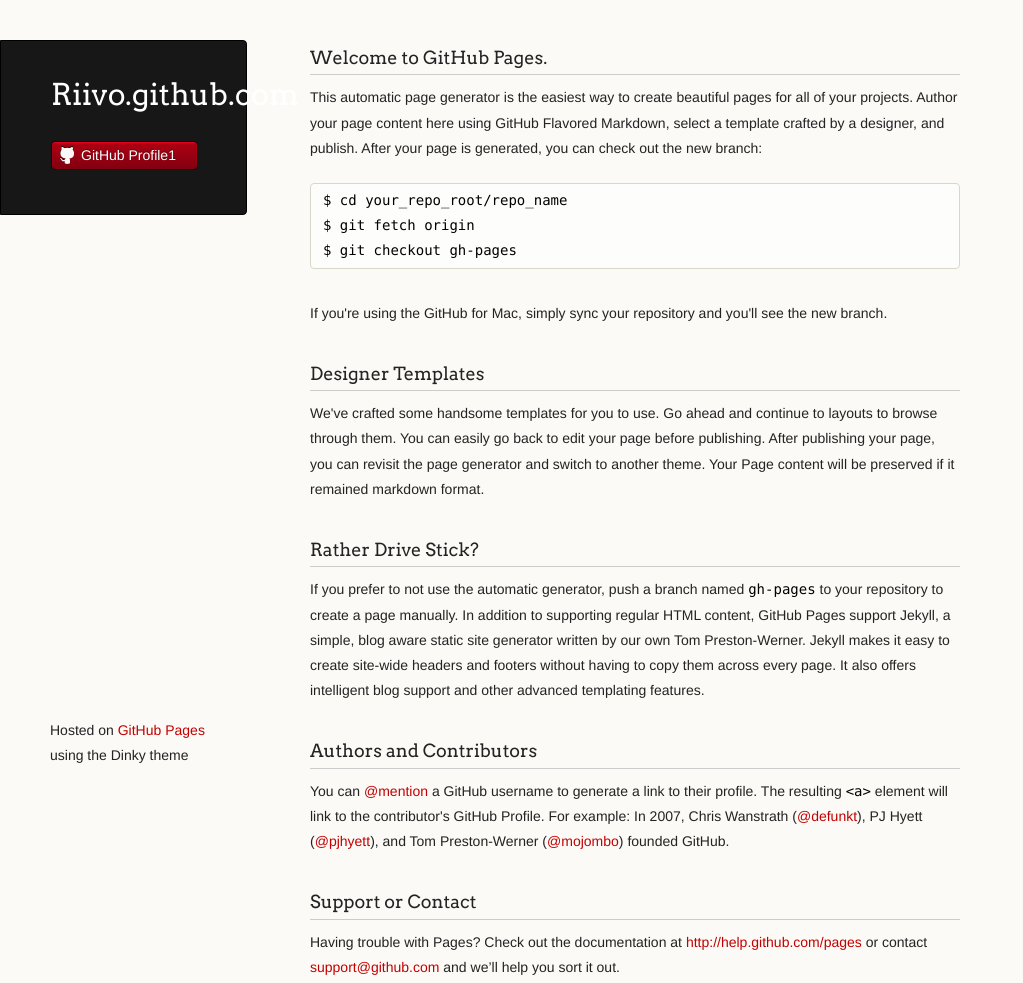
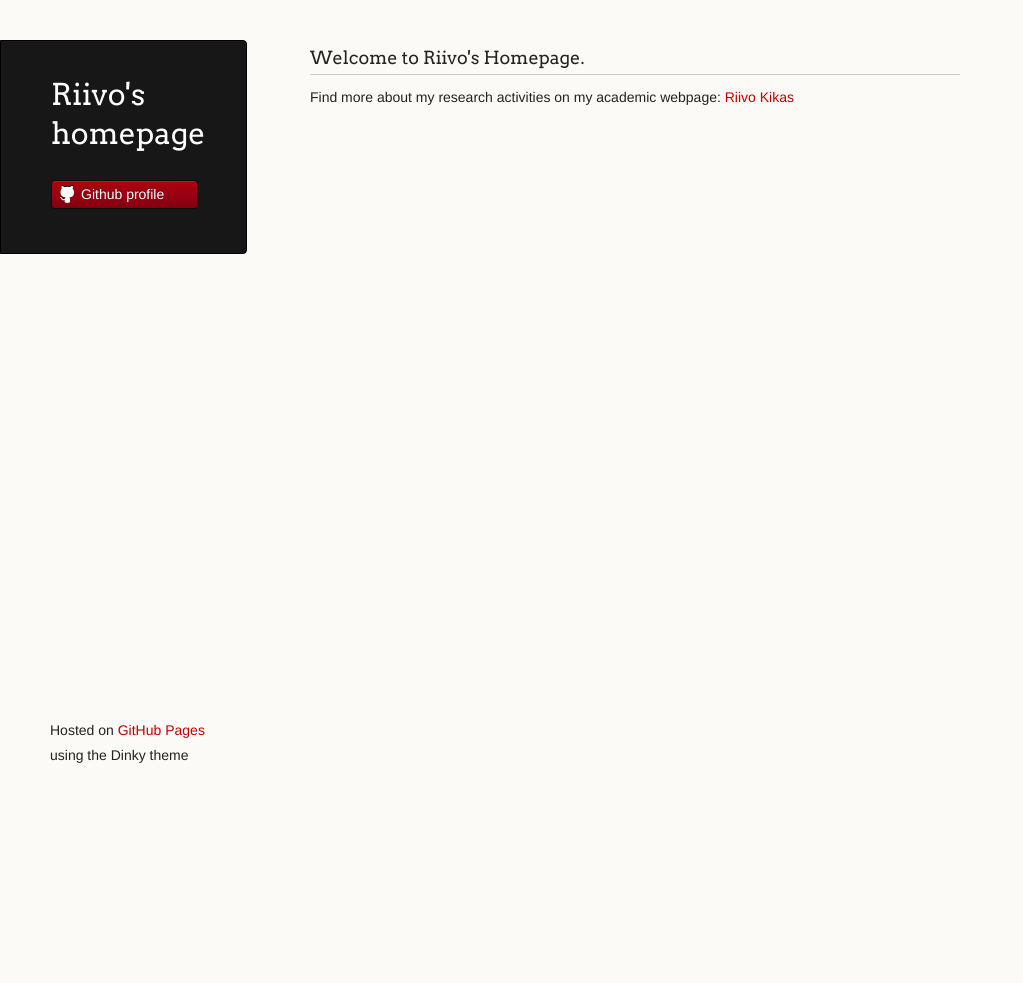
Before and after one commit to riivo/riivo.github.com, a plain HTML site: page index.html in a window 1280 px wide. Shown: the whole page, without its empty margins (0-1023 px from the left). After the commit the page ends 800 px from the top, so only its background shows below. Drawn offline with Linux system fonts and the light colour scheme.

Commit message:
updated data

```diff
--- a/index.html
+++ b/index.html
@@ -3,7 +3,7 @@
   <head>
     <meta charset="utf-8">
     <meta http-equiv="X-UA-Compatible" content="chrome=1">
-    <title>Riivo.github.com by riivo</title>
+    <title>Riivo Kikas</title>
 
     <link rel="stylesheet" href="stylesheets/styles.css">
     <link rel="stylesheet" href="stylesheets/pygment_trac.css">
@@ -16,51 +16,24 @@
   <body>
     <div class="wrapper">
       <header>
-        <h1 class="header">Riivo.github.com</h1>
+        <h1 class="header">Riivo's homepage</h1>
         <p class="header"></p>
 
 
 
         <ul>
-          <li><a class="buttons github" href="https://github.com/riivo">GitHub Profile1</a></li>
+          <li><a class="buttons github" href="https://github.com/riivo">Github profile</a></li>
         </ul>
 
       </header>
       <section>
-        <h3>
-<a name="welcome-to-github-pages" class="anchor" href="#welcome-to-github-pages"><span class="octicon octicon-link"></span></a>Welcome to GitHub Pages.</h3>
+        <h3>Welcome to Riivo's Homepage.</h3>
 
-<p>This automatic page generator is the easiest way to create beautiful pages for all of your projects. Author your page content here using GitHub Flavored Markdown, select a template crafted by a designer, and publish. After your page is generated, you can check out the new branch:</p>
+<p>Find more about my research activities on my academic webpage: <a href="http://kodu.ut.ee/~riivokik/">Riivo Kikas</a> </p>
 
-<pre><code>$ cd your_repo_root/repo_name
-$ git fetch origin
-$ git checkout gh-pages
-</code></pre>
-
-<p>If you're using the GitHub for Mac, simply sync your repository and you'll see the new branch.</p>
-
-<h3>
-<a name="designer-templates" class="anchor" href="#designer-templates"><span class="octicon octicon-link"></span></a>Designer Templates</h3>
-
-<p>We've crafted some handsome templates for you to use. Go ahead and continue to layouts to browse through them. You can easily go back to edit your page before publishing. After publishing your page, you can revisit the page generator and switch to another theme. Your Page content will be preserved if it remained markdown format.</p>
-
-<h3>
-<a name="rather-drive-stick" class="anchor" href="#rather-drive-stick"><span class="octicon octicon-link"></span></a>Rather Drive Stick?</h3>
-
-<p>If you prefer to not use the automatic generator, push a branch named <code>gh-pages</code> to your repository to create a page manually. In addition to supporting regular HTML content, GitHub Pages support Jekyll, a simple, blog aware static site generator written by our own Tom Preston-Werner. Jekyll makes it easy to create site-wide headers and footers without having to copy them across every page. It also offers intelligent blog support and other advanced templating features.</p>
-
-<h3>
-<a name="authors-and-contributors" class="anchor" href="#authors-and-contributors"><span class="octicon octicon-link"></span></a>Authors and Contributors</h3>
-
-<p>You can <a href="https://github.com/blog/821" class="user-mention">@mention</a> a GitHub username to generate a link to their profile. The resulting <code>&lt;a&gt;</code> element will link to the contributor's GitHub Profile. For example: In 2007, Chris Wanstrath (<a href="https://github.com/defunkt" class="user-mention">@defunkt</a>), PJ Hyett (<a href="https://github.com/pjhyett" class="user-mention">@pjhyett</a>), and Tom Preston-Werner (<a href="https://github.com/mojombo" class="user-mention">@mojombo</a>) founded GitHub.</p>
-
-<h3>
-<a name="support-or-contact" class="anchor" href="#support-or-contact"><span class="octicon octicon-link"></span></a>Support or Contact</h3>
-
-<p>Having trouble with Pages? Check out the documentation at <a href="http://help.github.com/pages">http://help.github.com/pages</a> or contact <a href="mailto:support@github.com">support@github.com</a> and we’ll help you sort it out.</p>
-      </section>
+     </section>
       <footer>
-        <p><small>Hosted on <a href="http://pages.github.com">GitHub Pages</a> using the Dinky theme</small></p>
+        <p><small>Hosted on <a href="http://pages.github.com" >GitHub Pages</a> using the Dinky theme</small></p>
       </footer>
     </div>
     <!--[if !IE]><script>fixScale(document);</script><![endif]-->
```
